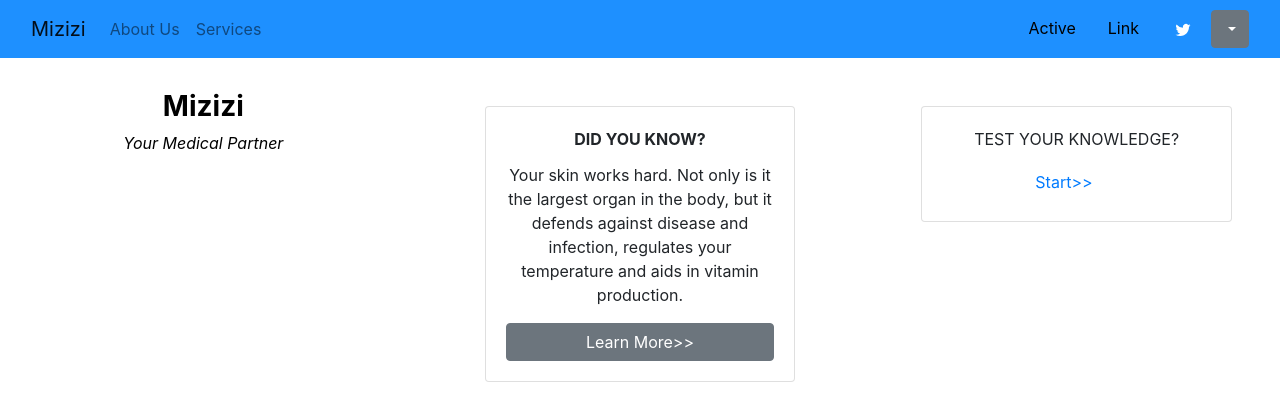
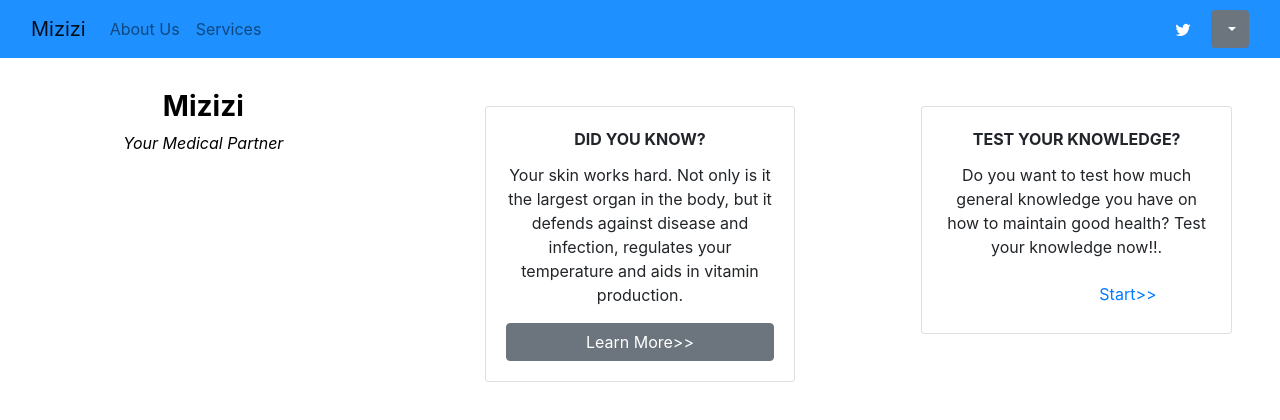
Before and after one commit to collie-moore/mizizi., a React (Create React App) app in the folder Frontend/: page / in a window 1280 px wide. Shown: the top 420 px of the page. Built offline with nearby package versions, Linux system fonts and the light colour scheme.

Commit message:
Linked API on the modal under the test knowlegde

```diff
--- a/Frontend/src/App.css
+++ b/Frontend/src/App.css
@@ -13,6 +13,12 @@
   }
 }
 
+.myFrame{
+  min-width: 400px;
+  width: 50%;
+  min-height: 500px;
+  border-radius: 3em;
+}
 .App-header {
   background-color: #282c34;
   min-height: 100vh;
@@ -22,6 +28,9 @@
   justify-content: center;
   font-size: calc(10px + 2vmin);
   color: white;
+}
+.myMod{
+  font-style: italic;
 }
 
 .app-name{
@@ -37,7 +46,7 @@
 }
 
 .startBtn {
-  margin-left: 5em;
+  margin-left: 9em;
 }
 
 .nav-link{
--- a/Frontend/src/App.js
+++ b/Frontend/src/App.js
@@ -2,6 +2,7 @@ import React from 'react';
 import Navbar1 from './Components/myNavbar';
 import Example from './Components/myCard';
 import './App.css';
+import FetchTestData from './Components/FetchTestData';
 
 function App() {
 
--- a/Frontend/src/Components/FetchTestData.js
+++ b/Frontend/src/Components/FetchTestData.js
@@ -1,53 +1,17 @@
 
-import React from "react";
+import React, { Component } from "react";
+//eslint-disable-next-line
 import { Alert } from 'reactstrap';
 
-export default class FetchTestData extends React.Component {
-
-    state = {
-        loading: true,
-        person: null,
-    }
-
-    async componentDidMount() {
-        const url ="https://api.randomuser.me/";
-        const response = await fetch(url);
-        const data = await response.json();
-        this.setState({person: data.results[0], loading: false})
-
-    }
+export default class FetchTestData extends Component {
 
     render() {
+
         return (
             <div>
-                {this.state.loading || !this.state.person ? (
-                <div>loading...</div>
-            ) : (
-            <div>
-                <div>
-                   <Alert color="primary">
-                        {this.state.person.name.first}
-                    </Alert>
-                </div>
-                <div>
-                    <Alert color="secondary">
-                        {this.state.person.name.last}
-                    </Alert>
-                </div>
-                <div>
-                    <Alert color="success">
-                        {this.state.person.name.title}
-                    </Alert>
-                </div>
-                <div>
-                    <Alert color="info">
-                        <img src={this.state.person.picture.large} alt="image1" />
-                    </Alert>
-                </div>
-
-            </div>
-            ) }
+               <iframe className="myFrame" src='https://webchat.botframework.com/embed/mzizi-bot?s=KQRFFgk1mew.ub-B8h7XQdoOdahs441I493EqnV0s2Wp_p4cUttt3WA'
+               ></iframe>
         </div>
         );
+            }
     }
-}
--- a/Frontend/src/Components/Test.js
+++ b/Frontend/src/Components/Test.js
@@ -23,14 +23,14 @@ const ModalExample = (props) => {
                 </Form>
             </div>
 
-            <Modal isOpen={modal} toggle={toggle} className={className} >
+            <Modal isOpen={modal} toggle={toggle} className="myMod" >
                 <ModalHeader toggle={toggle}>Welcome to Mizizi!! Test your knowledge</ModalHeader>
                 <ModalBody>
                     <FetchTestData />
                 </ModalBody>
                 <ModalFooter>
-                    <Button color="primary" onClick={toggle}>Submit</Button>{' '}
-                    <Button color="secondary" onClick={toggle}>Cancel</Button>
+
+                    <Button color="primary" onClick={toggle}>I'm Done!</Button>
                 </ModalFooter>
             </Modal>
         </div>
--- a/Frontend/src/Components/myCard.js
+++ b/Frontend/src/Components/myCard.js
@@ -31,8 +31,12 @@ const Example = (props) => {
         <Col sm="4">
         <div className="cards-feel">
           <Card body>
-            <CardTitle>TEST YOUR KNOWLEDGE?</CardTitle>
-            <CardText> <ModalExample /></CardText>
+            <CardTitle><strong>TEST YOUR KNOWLEDGE?</strong></CardTitle>
+            <CardText>
+            <CardText>
+            Do you want to test how much general knowledge you have on how to maintain good health? Test your knowledge now!!.
+            </CardText>
+            <ModalExample /></CardText>
 
           </Card>
           </div>
--- a/Frontend/src/Components/myNavbar.js
+++ b/Frontend/src/Components/myNavbar.js
@@ -34,12 +34,7 @@ const Navbar1 = () => {
 
           </Nav>
               <div className="nav justify-content-center">
-                  <li className="nav-item">
-                    <a className="nav-link active" href="#!">Active</a>
-                  </li>
-                  <li className="nav-item">
-                    <a className="nav-link" href="#!">Link</a>
-                  </li>
+
                   <li className="nav-item">
                   <a className="nav-link" aria-label="Mizizi on twitter" rel="noopener" href="https://twitter.com/TeamMizizi?s=09" title="Twitter">
                     <svg id="twitter-logo" height="24" data-name="Logo" xmlns="http://www.w3.org/2000/svg" viewBox="0 0 400 400">
```
